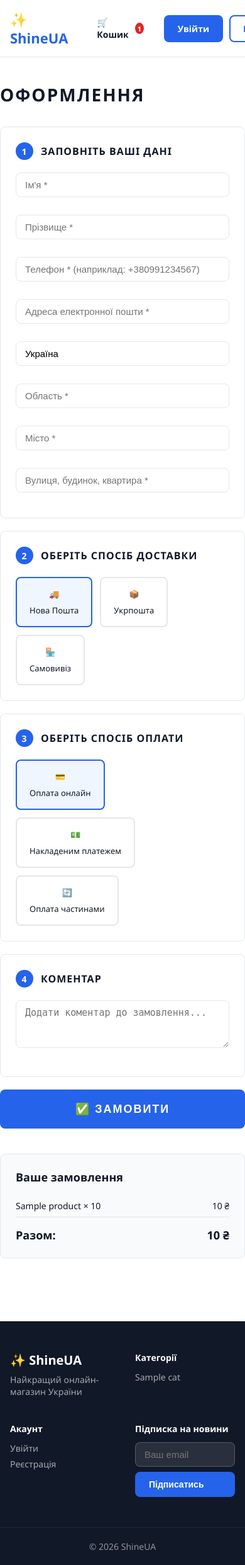
After one commit to DianaKamelchuk/django-lab-1d, a Django app: template shop/templates/shop/checkout.html in a window 390 px wide; the page is wider, and only the part inside the window is pictured. The commit adds this page. Shown: that part at 63% size. Run offline with Django 5.2, Linux system fonts and the light colour scheme; the template is opened without the code that fills it: most values are stand-ins (such as "Sample title", 1, 10 or a date in 2020).

Commit message:
labs 3-8 complete: checkout form, address, phone validation

```diff
--- a/shop/static/shop/css/style.css
+++ b/shop/static/shop/css/style.css
@@ -180,3 +180,29 @@ img { max-width: 100%; display: block; }
     .footer__inner { grid-template-columns: 1fr 1fr; }
     .cart__table { font-size: 13px; }
 }
+
+/* ── Checkout ── */
+.checkout-page { padding: 40px 0; }
+.checkout__title { font-size: 28px; font-weight: 800; margin-bottom: 32px; letter-spacing: 2px; }
+.checkout__layout { display: grid; grid-template-columns: 1fr 380px; gap: 40px; align-items: start; }
+.checkout__step { background: var(--color-white); border: 1px solid var(--color-gray-200); border-radius: var(--radius); padding: 24px; margin-bottom: 20px; }
+.checkout__step h2 { font-size: 16px; font-weight: 700; margin-bottom: 20px; display: flex; align-items: center; gap: 12px; letter-spacing: 1px; }
+.step-num { background: var(--color-primary); color: #fff; width: 28px; height: 28px; border-radius: 50%; display: flex; align-items: center; justify-content: center; font-size: 14px; flex-shrink: 0; }
+.checkout__fields { display: grid; grid-template-columns: 1fr 1fr; gap: 12px; }
+.checkout__fields .form-group:last-child { grid-column: 1 / -1; }
+.checkout__options { display: flex; gap: 12px; flex-wrap: wrap; }
+.option-card input[type=radio] { display: none; }
+.option-card__inner { border: 2px solid var(--color-gray-200); border-radius: var(--radius); padding: 16px 20px; cursor: pointer; display: flex; flex-direction: column; align-items: center; gap: 8px; font-size: 13px; transition: all .2s; min-width: 100px; }
+.option-card input[type=radio]:checked + .option-card__inner { border-color: var(--color-primary); background: #eff6ff; }
+.option-card__inner:hover { border-color: var(--color-primary); }
+.checkout__submit { width: 100%; justify-content: center; font-size: 18px; padding: 18px; letter-spacing: 2px; }
+.checkout__summary { background: var(--color-gray-50); border: 1px solid var(--color-gray-200); border-radius: var(--radius); padding: 24px; position: sticky; top: 80px; }
+.checkout__summary h2 { font-size: 18px; margin-bottom: 16px; }
+.summary-item { display: flex; justify-content: space-between; padding: 8px 0; border-bottom: 1px solid var(--color-gray-200); font-size: 14px; }
+.summary-total { display: flex; justify-content: space-between; padding: 16px 0 0; font-size: 18px; }
+
+@media (max-width: 768px) {
+    .checkout__layout { grid-template-columns: 1fr; }
+    .checkout__fields { grid-template-columns: 1fr; }
+    .checkout__fields .form-group:last-child { grid-column: 1; }
+}
--- /dev/null
+++ b/shop/templates/shop/checkout.html
@@ -0,0 +1,149 @@
+{% extends 'shop/base.html' %}
+{% block title %}Оформлення замовлення — ShineUA{% endblock %}
+
+{% block content %}
+<div class="container checkout-page">
+    <h1 class="checkout__title">ОФОРМЛЕННЯ</h1>
+
+    <div class="checkout__layout">
+        <form method="post" class="checkout__form">
+            {% csrf_token %}
+
+            <div class="checkout__step">
+                <h2><span class="step-num">1</span> ЗАПОВНІТЬ ВАШІ ДАНІ</h2>
+                <div class="checkout__fields">
+                    <div class="form-group">
+                        <input type="text" name="first_name" class="form-input"
+                               placeholder="Ім'я *" required
+                               value="{{ form.first_name.value|default:'' }}">
+                        {% if form.first_name.errors %}
+                            <span class="form-error">{{ form.first_name.errors.0 }}</span>
+                        {% endif %}
+                    </div>
+                    <div class="form-group">
+                        <input type="text" name="last_name" class="form-input"
+                               placeholder="Прізвище *" required
+                               value="{{ form.last_name.value|default:'' }}">
+                    </div>
+                   <div class="form-group">
+                       <input type="tel" name="phone" class="form-input"
+                              placeholder="Телефон * (наприклад: +380991234567)"
+                              pattern="[+0-9]{10,15}"
+                              title="Введіть номер телефону цифрами"
+                              required
+                              value="{{ form.phone.value|default:'' }}">
+                 {% if form.phone.errors %}
+                <span class="form-error">{{ form.phone.errors.0 }}</span>
+                 {% endif %}
+                  </div>
+                    <div class="form-group">
+                        <input type="email" name="email" class="form-input"
+                               placeholder="Адреса електронної пошти *" required
+                               value="{{ form.email.value|default:'' }}">
+                    </div>
+                    <div class="form-group">
+                        <input type="text" name="country" class="form-input"
+                               placeholder="Країна *" value="Україна" required>
+                    </div>
+                    <div class="form-group">
+                        <input type="text" name="region" class="form-input"
+                               placeholder="Область *" required
+                               value="{{ form.region.value|default:'' }}">
+                    </div>
+                    <div class="form-group">
+                        <input type="text" name="city" class="form-input"
+                               placeholder="Місто *" required
+                               value="{{ form.city.value|default:'' }}">
+                    </div>
+                    <div class="form-group">
+                        <input type="text" name="street" class="form-input"
+                               placeholder="Вулиця, будинок, квартира *" required
+                               value="{{ form.street.value|default:'' }}">
+                    </div>
+                </div>
+            </div>
+
+            <div class="checkout__step">
+                <h2><span class="step-num">2</span> ОБЕРІТЬ СПОСІБ ДОСТАВКИ</h2>
+                <div class="checkout__options">
+                    <label class="option-card">
+                        <input type="radio" name="delivery" value="nova_poshta" checked>
+                        <div class="option-card__inner">
+                            <span>🚚</span>
+                            <span>Нова Пошта</span>
+                        </div>
+                    </label>
+                    <label class="option-card">
+                        <input type="radio" name="delivery" value="ukrposhta">
+                        <div class="option-card__inner">
+                            <span>📦</span>
+                            <span>Укрпошта</span>
+                        </div>
+                    </label>
+                    <label class="option-card">
+                        <input type="radio" name="delivery" value="self_pickup">
+                        <div class="option-card__inner">
+                            <span>🏪</span>
+                            <span>Самовивіз</span>
+                        </div>
+                    </label>
+                </div>
+            </div>
+
+            <div class="checkout__step">
+                <h2><span class="step-num">3</span> ОБЕРІТЬ СПОСІБ ОПЛАТИ</h2>
+                <div class="checkout__options">
+                    <label class="option-card">
+                        <input type="radio" name="payment" value="online" checked>
+                        <div class="option-card__inner">
+                            <span>💳</span>
+                            <span>Оплата онлайн</span>
+                        </div>
+                    </label>
+                    <label class="option-card">
+                        <input type="radio" name="payment" value="cod">
+                        <div class="option-card__inner">
+                            <span>💵</span>
+                            <span>Накладеним платежем</span>
+                        </div>
+                    </label>
+                    <label class="option-card">
+                        <input type="radio" name="payment" value="parts">
+                        <div class="option-card__inner">
+                            <span>🔄</span>
+                            <span>Оплата частинами</span>
+                        </div>
+                    </label>
+                </div>
+            </div>
+
+            <div class="checkout__step">
+                <h2><span class="step-num">4</span> КОМЕНТАР</h2>
+                <div class="form-group">
+                    <textarea name="comment" class="form-input" rows="3"
+                              placeholder="Додати коментар до замовлення..."></textarea>
+                </div>
+            </div>
+
+            <button type="submit" class="btn btn--primary btn--lg checkout__submit">
+                ✅ ЗАМОВИТИ
+            </button>
+        </form>
+
+        <!-- Підсумок -->
+        <div class="checkout__summary">
+            <h2>Ваше замовлення</h2>
+            {% for item in cart_items %}
+            <div class="summary-item">
+                <span>{{ item.product.name }} × {{ item.quantity }}</span>
+                <span>{{ item.total }} ₴</span>
+            </div>
+            {% endfor %}
+            <div class="summary-total">
+                <strong>Разом:</strong>
+                <strong>{{ total }} ₴</strong>
+            </div>
+        </div>
+    </div>
+</div>
+{% endblock %}
--- a/shop/urls.py
+++ b/shop/urls.py
@@ -25,4 +25,6 @@ urlpatterns = [
     path('account/', views.account_view, name='account'),
     path('password-reset/', views.password_reset_request, name='password_reset'),
     path('password-reset/confirm/', views.password_reset_confirm, name='password_reset_confirm'),
+    path('cart/checkout/', views.checkout, name='checkout'),
+    path('order/success/', views.order_success, name='order_success'),
 ]
```
Also changed, not shown: shop/admin.py (+32 -5 lines), shop/forms.py (+71 -0 lines), shop/models.py (+20 -5 lines), shop/templates/shop/order_success.html (added, +15 -0 lines), shop/views.py (+53 -16 lines), db.sqlite3, shop/migrations/0002_order_city_order_comment_order_delivery_order_email_and_more.py (added), shop/migrations/0003_order_country_order_region_order_street.py (added).
